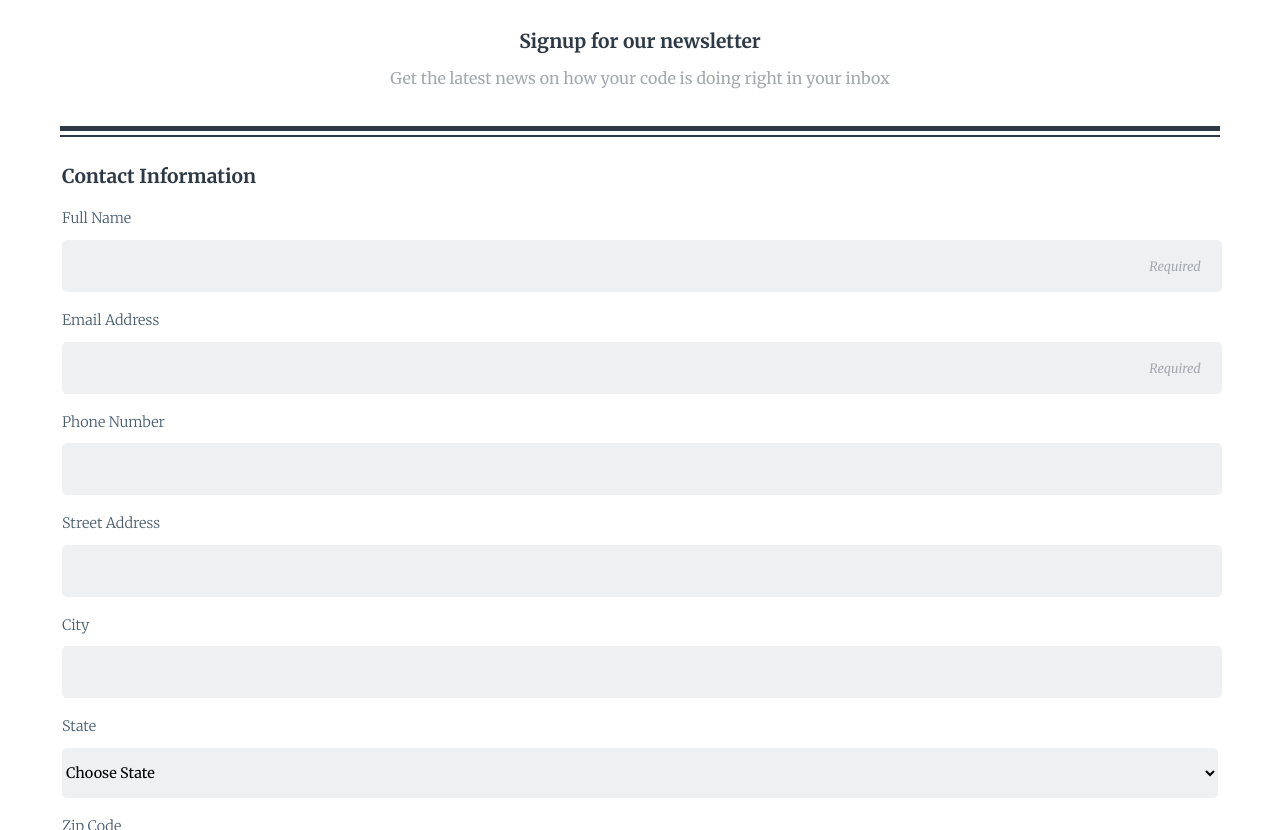
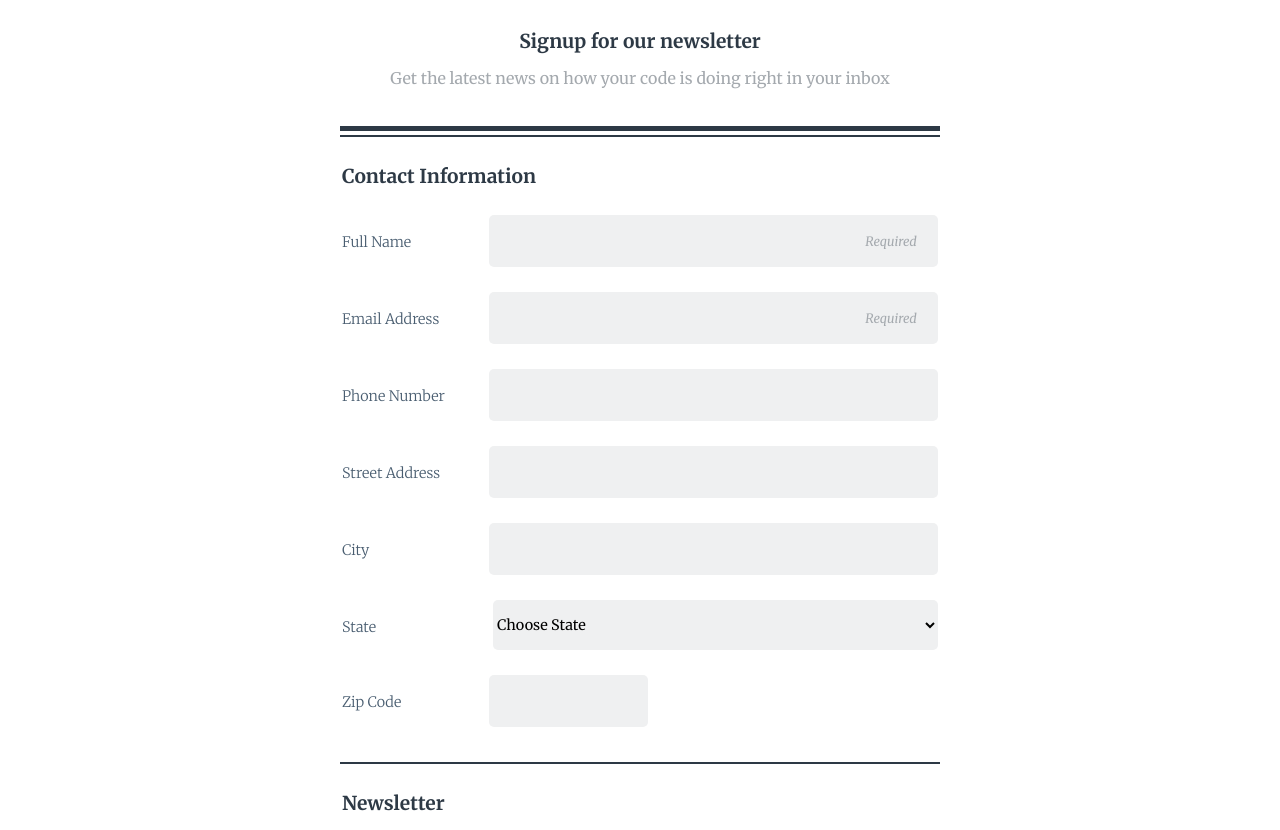
Before and after one commit to RebeccaMorris/unit-3-project, a plain HTML site: page index.html in a window 1280 px wide. Shown: the part 92-922 px from the top of the page. Drawn offline with Linux system fonts and the light colour scheme.

Commit message:
Add styles for desktop

```diff
--- a/css/styles.css
+++ b/css/styles.css
@@ -50,6 +50,7 @@ header {
 
 main {
   width: 90.625%;
+  max-width: 600px;
   margin: 0 auto;
 }
 
@@ -170,3 +171,36 @@ footer {
   font-style: italic;
   color: #a4a9ae;
 }
+
+
+/***********************/
+/* Media Queries       */
+/***********************/
+
+@media (min-width: 768px) {
+
+  .contact label {
+    display: inline-block;
+    width: 100%;
+    clear: left;
+    line-height: 4.6875rem;
+  }
+
+  .contact label::after {
+    content: "";
+    display: table;
+    clear: both;
+  }
+
+  .contact input,
+  .contact select {
+    float: right;
+    display: inline-block;
+    width: 445px;
+  }
+
+  .contact input[name="zip"] {
+    width: 155px;
+    margin-right: 290px;
+  }
+}
--- a/index.html
+++ b/index.html
@@ -143,8 +143,9 @@
           </label>
         </fieldset>
 
-        <label for="other">Other topics you'd like to hear about</label>
-        <textarea id="other" name="other"></textarea>
+        <label>Other topics you'd like to hear about
+          <textarea name="other"></textarea>
+        </label>
       </fieldset>
 
       <button type="submit">Sign Up</button>
```
